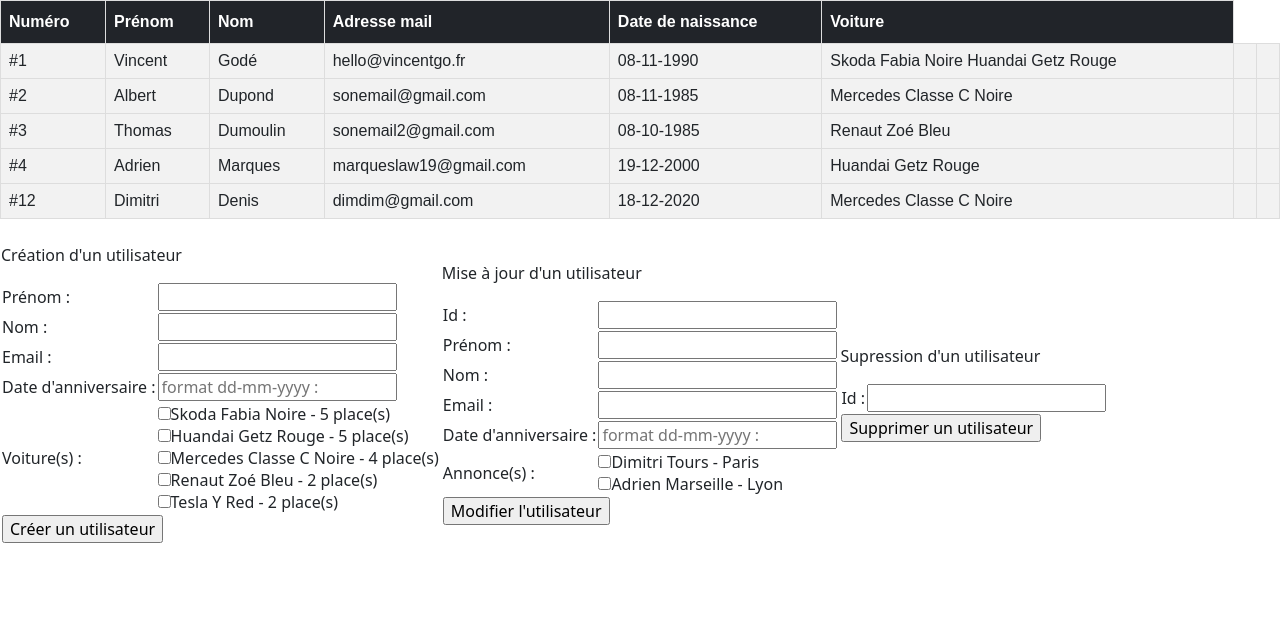
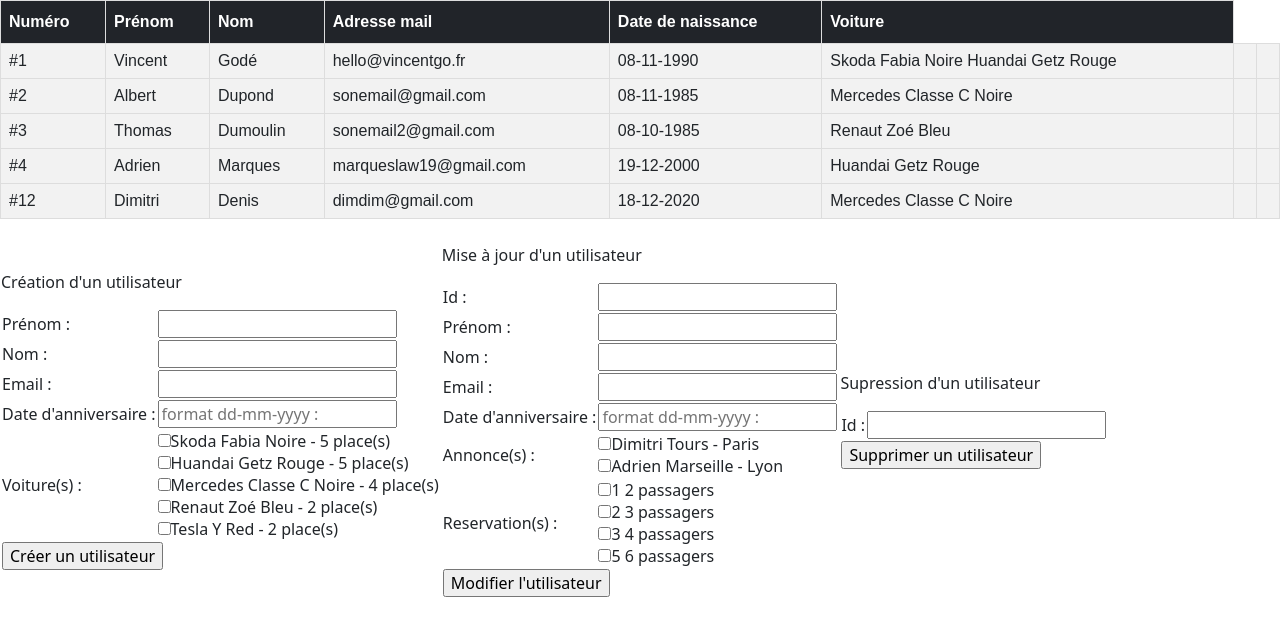
Before and after one commit to DimitriDenis/UE-3DW15-2021-2022-carpooling, a PHP site: page /users_crud.php in a window 1280 px wide. Shown: the part 61-697 px from the top of the page. Run offline with PHP 8.4, Linux system fonts and the light colour scheme; data comes from the database, SQL or seed files in the repository.

Commit message:
Main: Affichage relation user - reservation

```diff
--- a/users_crud.php
+++ b/users_crud.php
@@ -151,6 +151,19 @@ echo $controller->getUsers();
                     </tr>
 
                     <tr>
+                        <td>
+                            <label for="reservations">Reservation(s) :</label>
+                        </td>
+                        <td>
+                            <?php foreach ($reservations as $reservation): ?>
+                                <?php $reservationName = $reservation->getId() . ' '. $reservation->getNbrPassengers(). ' passagers'; ?>
+                                <input type="checkbox" name="reservations[]" value="<?php echo $reservation->getId(); ?>"><?php echo $reservationName; ?>
+                                <br />
+                            <?php endforeach; ?>
+                        </td>
+                    </tr>
+
+                    <tr>
                         <td colspan="2">
                             <input type="submit" value="Modifier l'utilisateur">
                         </td>
```
